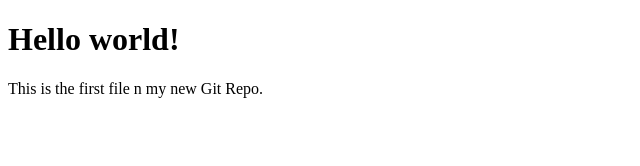
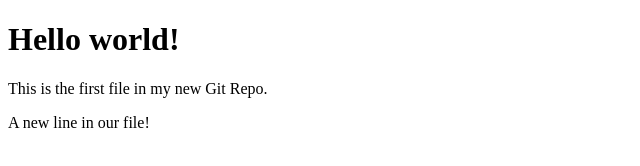
Before and after one commit to gogo45ish/git-world, a plain HTML site: page index.html in a window 1280 px wide. Shown: the whole page, without its empty margins (0-640 px from the left). Drawn offline with Linux system fonts and the light colour scheme.

Commit message:
Updated index.html with a new line

```diff
--- a/index.html
+++ b/index.html
@@ -7,7 +7,8 @@
 <body>
 
 <h1>Hello world!</h1>
-<p>This is the first file n my new Git Repo.</p>
+<p>This is the first file in my new Git Repo.</p>
+<p>A new line in our file!</p>
 
 </body>
 </html>
```
